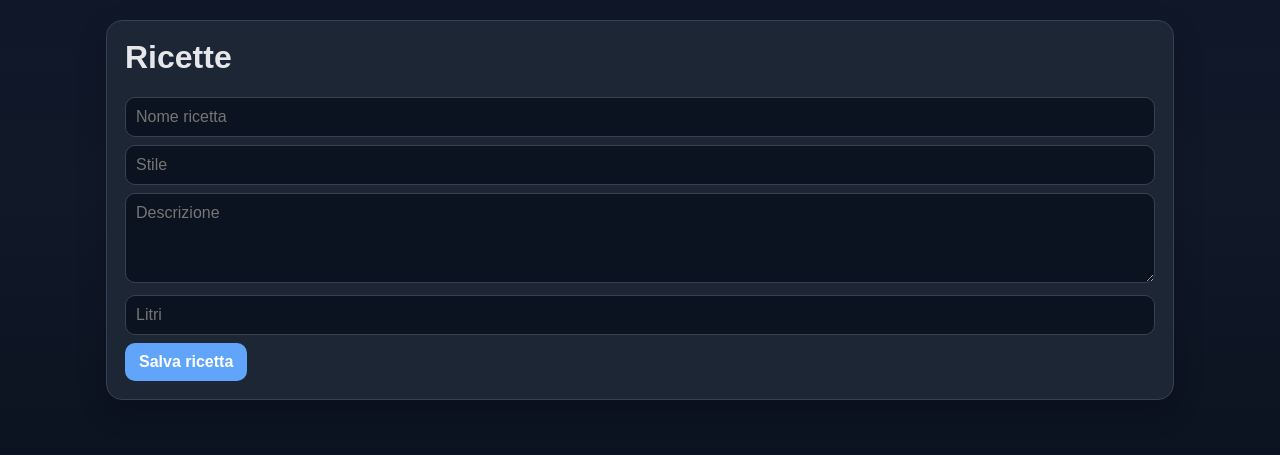
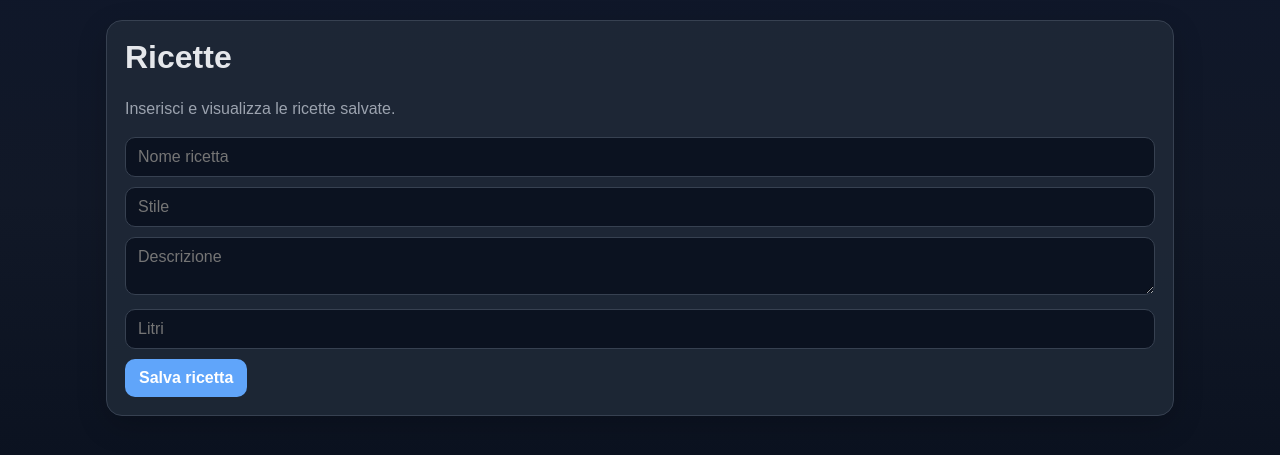
Before and after one commit to smaranghi-spec/Gestionale-Birra, a FastAPI app: template templates/ricette.html in a window 1280 px wide. Shown: the part 65-520 px from the top of the page. Run offline with FastAPI, Linux system fonts and the light colour scheme; the template is opened without the code that fills it, so the values that code supplies are empty.

Commit message:
Remove inline styles from recipe form inputs

```diff
--- a/templates/ricette.html
+++ b/templates/ricette.html
@@ -3,11 +3,13 @@
 {% block content %}
 <div class="card">
   <h1>Ricette</h1>
+  <p class="muted">Inserisci e visualizza le ricette salvate.</p>
+
   <form method="post" action="/ricette/nuova">
-    <input type="text" name="nome" placeholder="Nome ricetta" required style="width:100%;padding:10px;margin-bottom:8px;">
-    <input type="text" name="stile" placeholder="Stile" style="width:100%;padding:10px;margin-bottom:8px;">
-    <textarea name="descrizione" placeholder="Descrizione" style="width:100%;padding:10px;margin-bottom:8px;min-height:90px;"></textarea>
-    <input type="number" step="0.1" name="litri" placeholder="Litri" style="width:100%;padding:10px;margin-bottom:8px;">
+    <input type="text" name="nome" placeholder="Nome ricetta" required>
+    <input type="text" name="stile" placeholder="Stile">
+    <textarea name="descrizione" placeholder="Descrizione"></textarea>
+    <input type="number" step="0.1" name="litri" placeholder="Litri">
     <button type="submit">Salva ricetta</button>
   </form>
 </div>
```
